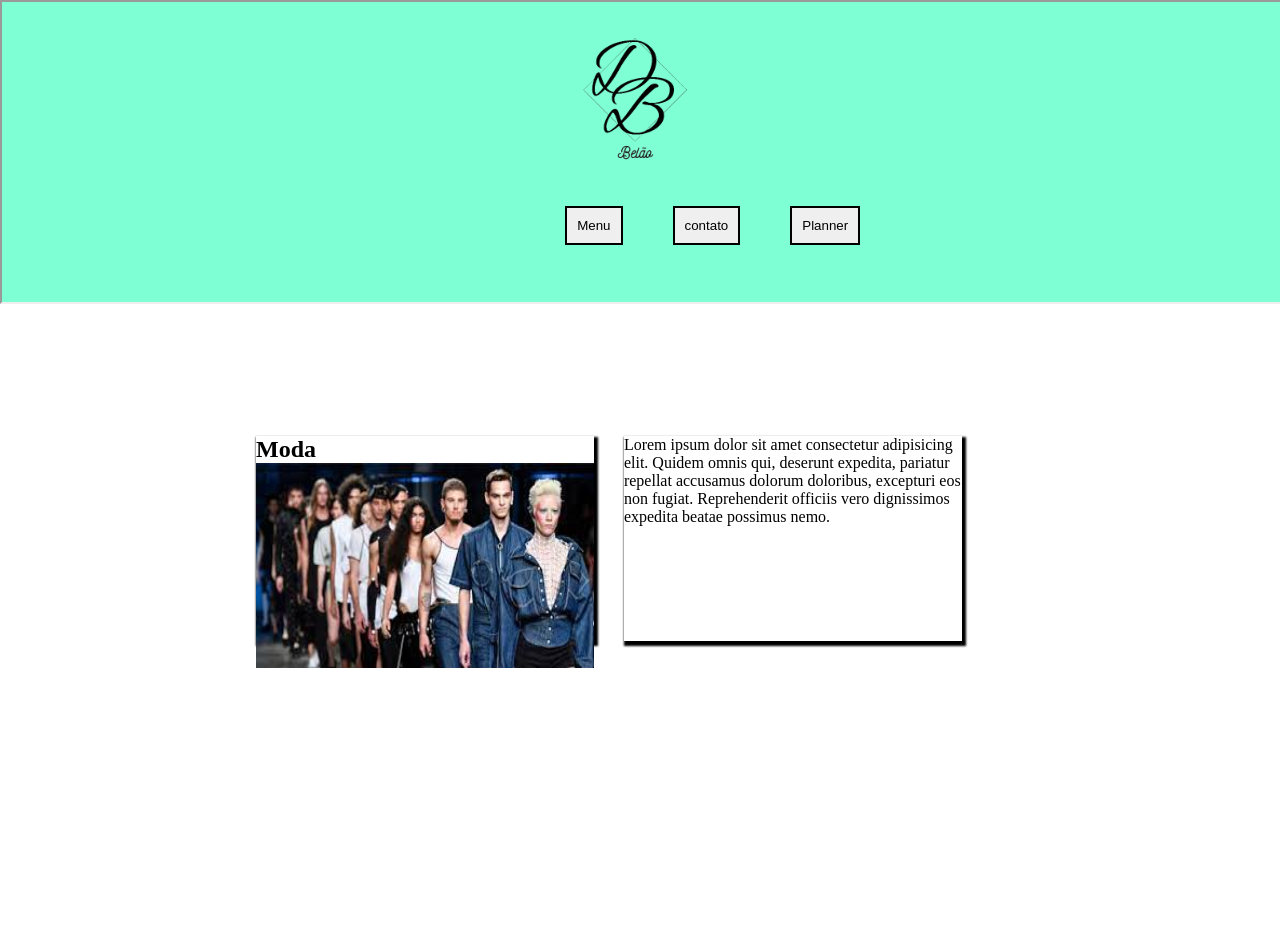
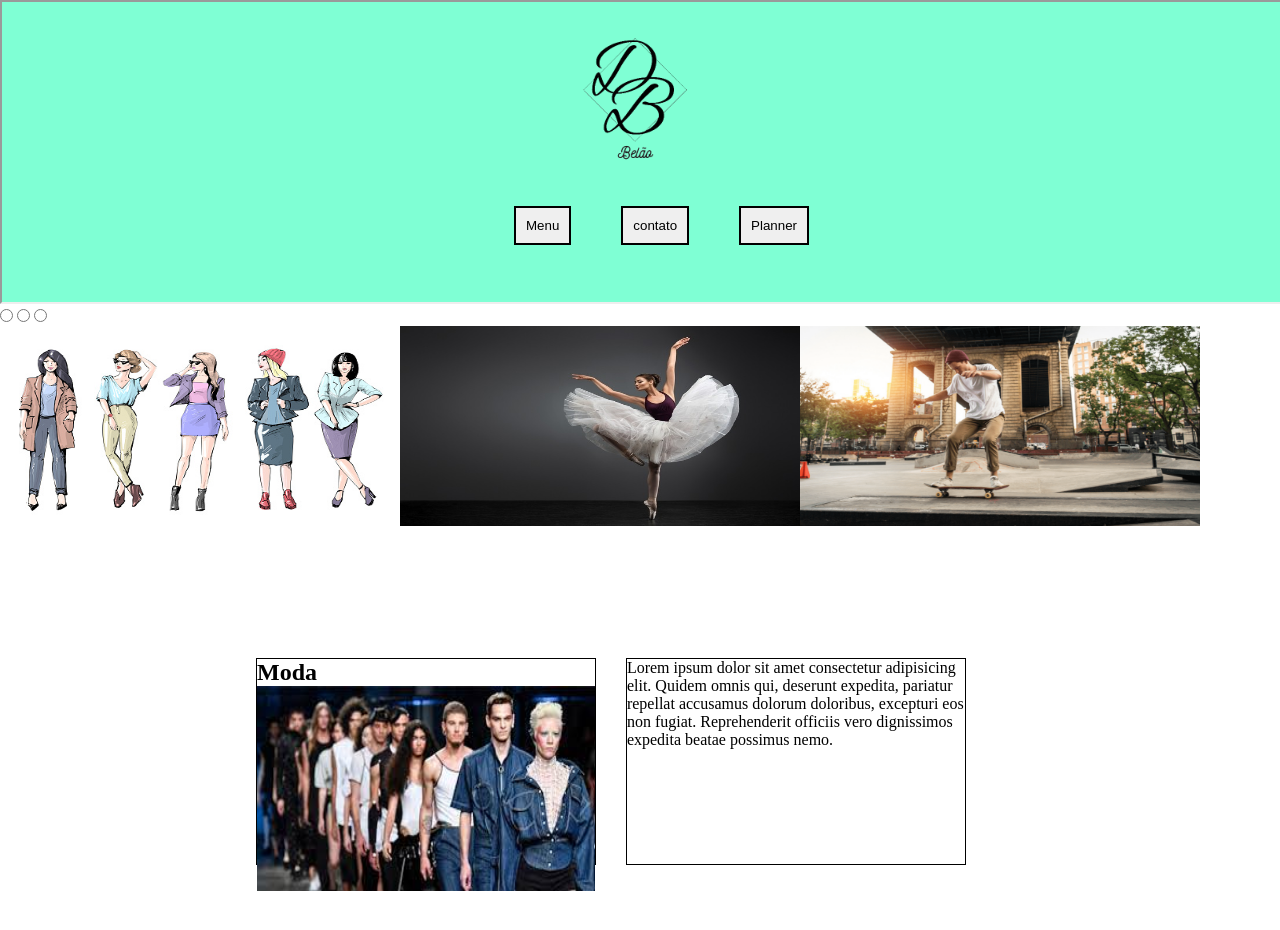
Before and after one commit to Liviadbelao/teste, a plain HTML site: page index.html in a window 1280 px wide. Shown: the top 930 px of the page. Drawn offline with Linux system fonts and the light colour scheme.

Commit message:
fix carrossel

```diff
--- a/assets/css/style.css
+++ b/assets/css/style.css
@@ -4,7 +4,7 @@
 
 }
 .divs{
-    box-shadow: 2px 3px 2px 2px;
+    border: solid 1px black;
     width: 33%;
 
 }
@@ -18,3 +18,7 @@
 main{
     height: 200vh;
 }
+
+#images{
+    display: flex;
+}
--- a/index.html
+++ b/index.html
@@ -13,6 +13,18 @@
         <iframe src="./layouts/header.html" scrolling="no" width="100%" height="300vh"></iframe>
     </header>
     <main>
+
+<div id="container">
+        <input type="radio" id="slide">
+        <input type="radio" id="slide">
+        <input type="radio" id="slide">
+  <div id="images">
+        <div ><img src="./assets/images/moda2.jpg" width="400px" height="200px"></div>
+        <div><img src="./assets/images/dança.jpg" width="400px" height="200px"></div>
+        <div><img src="./assets/images/skate.png" width="400px" height="200px"></div>
+    </div>
+    </div>
+
     <div class="container">
         <div class="divs">
             <h2>Moda</h2>
--- a/layouts/header.css
+++ b/layouts/header.css
@@ -14,7 +14,7 @@ text-align: center;
 .container{
     display: flex;
     gap:50px;
-   margin-left: 44%;
+   margin-left: 40%;
 }
 button{
     padding: 10px;
```
Also changed, not shown: pages/contato.html (+1 -1 lines), assets/images/dança.jpg (added), assets/images/moda2.jpg (added), assets/images/skate.png (added).
